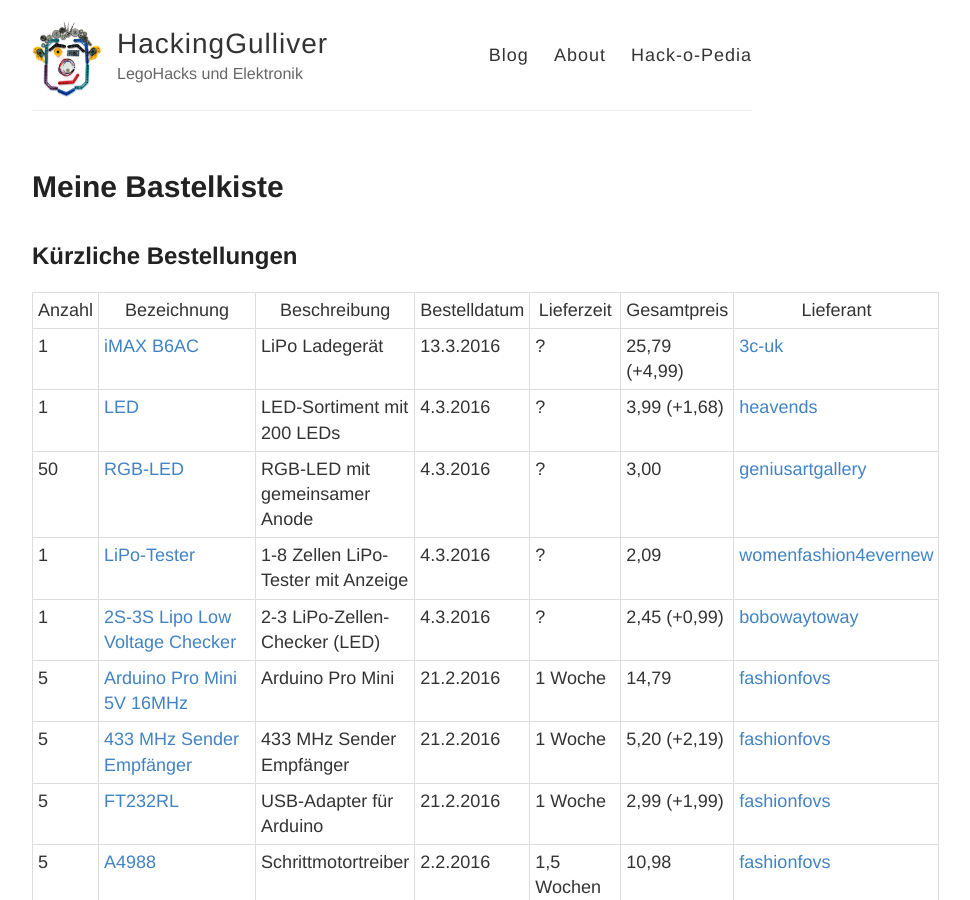
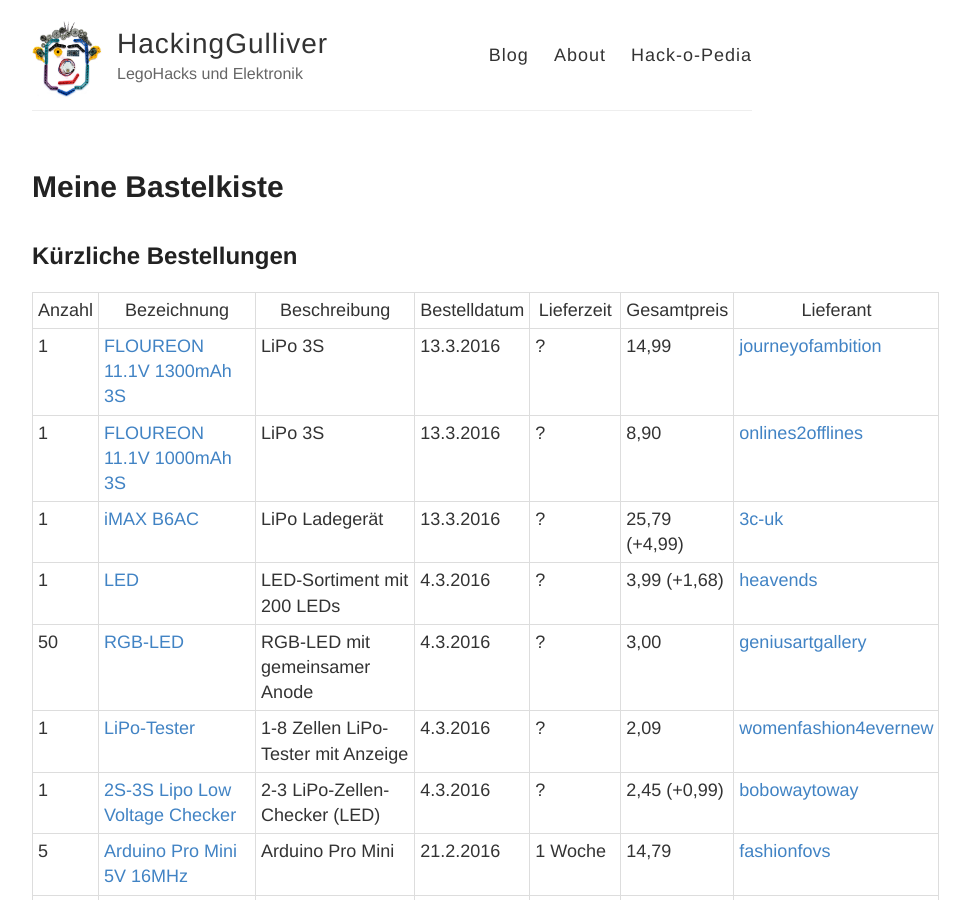
Before and after one commit to HackingGulliver/hackinggulliver.github.io, a Jekyll site: the page built from hackopedia/Lager.md, in a window 1280 px wide and 900 px high. Shown: the whole window, without its empty margins (248-1218 px from the left). Built offline with Jekyll 4.4.1, drawn with Linux system fonts in a browser that asks for light colours.

Commit message:
Lager: LiPo-Akkus

```diff
--- a/hackopedia/Lager.md
+++ b/hackopedia/Lager.md
@@ -8,6 +8,8 @@ permalink: /hackopedia/Lager
 
 | Anzahl | Bezeichnung | Beschreibung | Bestelldatum | Lieferzeit | Gesamtpreis | Lieferant |
 | --- | --- | --- | --- | --- | --- | --- |
+| 1 | [FLOUREON 11.1V 1300mAh 3S](http://www.ebay.de/itm/381493534405) | LiPo 3S | 13.3.2016 | ? | 14,99 | [journeyofambition](http://www.ebay.de/usr/journeyofambition) |
+| 1 | [FLOUREON 11.1V 1000mAh 3S](http://www.ebay.de/itm/281745744579) | LiPo 3S | 13.3.2016 | ? | 8,90 | [onlines2offlines](http://www.ebay.de/usr/onlines2offlines) |
 | 1 | [iMAX B6AC](http://www.ebay.de/itm/182042386467) | LiPo Ladegerät | 13.3.2016 | ? | 25,79 (+4,99) | [3c-uk](http://www.ebay.de/usr/3c-uk) |
 | 1 | [LED](http://www.ebay.de/itm/391305534063) | LED-Sortiment mit 200 LEDs | 4.3.2016 | ? | 3,99 (+1,68) | [heavends](http://www.ebay.de/usr/heavends) |
 | 50 | [RGB-LED](http://www.ebay.de/itm/141321602676) | RGB-LED mit gemeinsamer Anode | 4.3.2016 | ? | 3,00 | [geniusartgallery](www.ebay.de/usr/geniusartgallery) |
```
